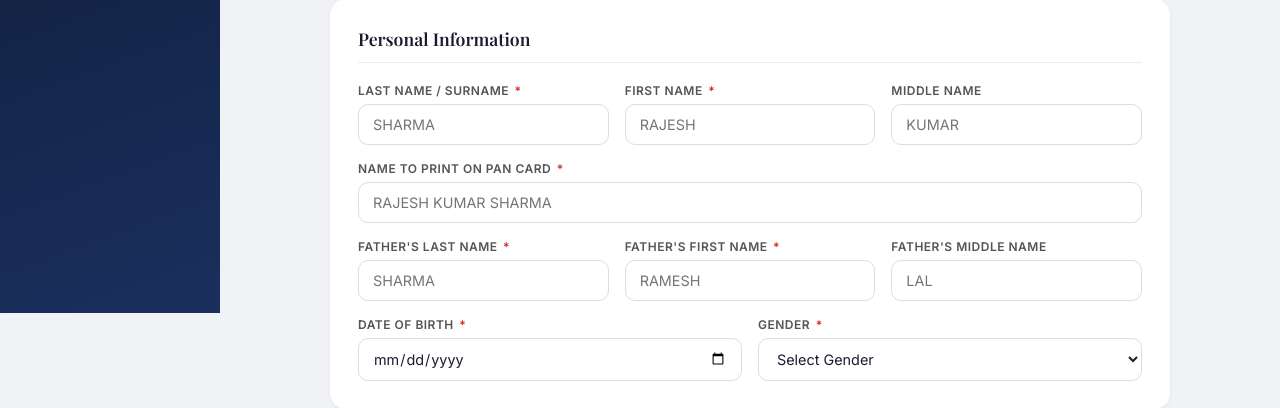
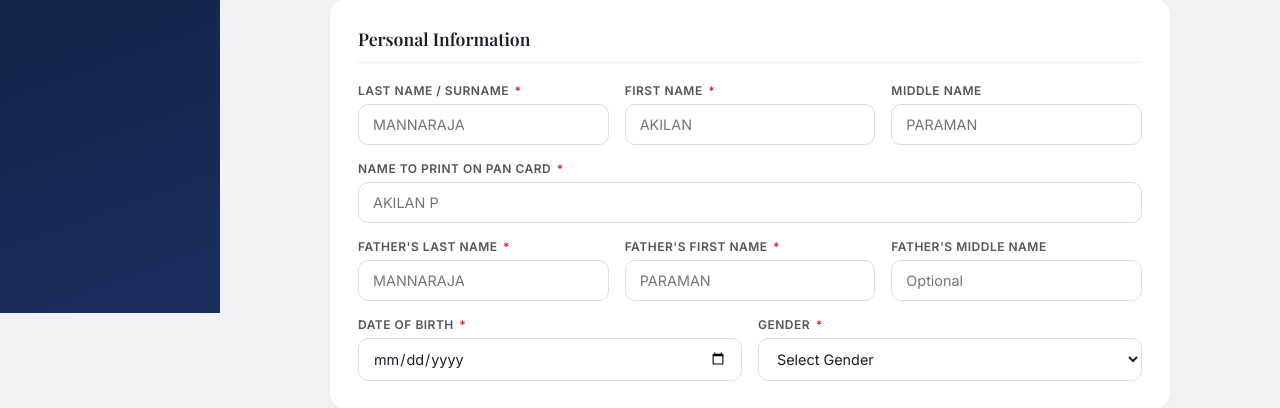
Before and after one commit to Magamin2260/magaminpan, a Flask app: template templates/form.html in a window 1280 px wide. Shown: the part 487-895 px from the top of the page. Run offline with Flask 3, Linux system fonts and the light colour scheme; the template is opened without the code that fills it, so the values that code supplies are empty; some libraries are stand-ins or nearby versions.

Commit message:
Update form.html

```diff
--- a/templates/form.html
+++ b/templates/form.html
@@ -202,35 +202,35 @@ input[style*="text-transform"]{text-transform:uppercase}
         <div class="form-grid three" style="margin-bottom:16px">
           <div class="form-group">
             <label>Last Name / Surname <span class="req">*</span></label>
-            <input type="text" name="last_name" required placeholder="SHARMA" style="text-transform:uppercase" oninput="this.value=this.value.toUpperCase()">
+            <input type="text" name="last_name" required placeholder="MANNARAJA" style="text-transform:uppercase" oninput="this.value=this.value.toUpperCase()">
           </div>
           <div class="form-group">
             <label>First Name <span class="req">*</span></label>
-            <input type="text" name="first_name" required placeholder="RAJESH" style="text-transform:uppercase" oninput="this.value=this.value.toUpperCase()">
+            <input type="text" name="first_name" placeholder="AKILAN" style="text-transform:uppercase" oninput="this.value=this.value.toUpperCase()">
           </div>
           <div class="form-group">
             <label>Middle Name</label>
-            <input type="text" name="middle_name" placeholder="KUMAR" oninput="this.value=this.value.toUpperCase()">
+            <input type="text" name="middle_name" placeholder="PARAMAN" oninput="this.value=this.value.toUpperCase()">
           </div>
         </div>
         <div class="form-grid" style="margin-bottom:16px">
           <div class="form-group full">
             <label>Name to Print on PAN Card <span class="req">*</span></label>
-            <input type="text" name="full_name" required placeholder="RAJESH KUMAR SHARMA" oninput="this.value=this.value.toUpperCase()">
+            <input type="text" name="full_name" required placeholder="AKILAN P" oninput="this.value=this.value.toUpperCase()">
           </div>
         </div>
         <div class="form-grid three" style="margin-bottom:16px">
           <div class="form-group">
             <label>Father's Last Name <span class="req">*</span></label>
-            <input type="text" name="father_last_name" required placeholder="SHARMA" oninput="this.value=this.value.toUpperCase()">
+            <input type="text" name="father_last_name" required placeholder="MANNARAJA" oninput="this.value=this.value.toUpperCase()">
           </div>
           <div class="form-group">
             <label>Father's First Name <span class="req">*</span></label>
-            <input type="text" name="father_first_name" required placeholder="RAMESH" oninput="this.value=this.value.toUpperCase()">
+            <input type="text" name="father_first_name" placeholder="PARAMAN" oninput="this.value=this.value.toUpperCase()">
           </div>
           <div class="form-group">
             <label>Father's Middle Name</label>
-            <input type="text" name="father_middle_name" placeholder="LAL" oninput="this.value=this.value.toUpperCase()">
+            <input type="text" name="father_middle_name" placeholder="Optional" oninput="this.value=this.value.toUpperCase()">
           </div>
         </div>
         <div class="form-grid">
```
